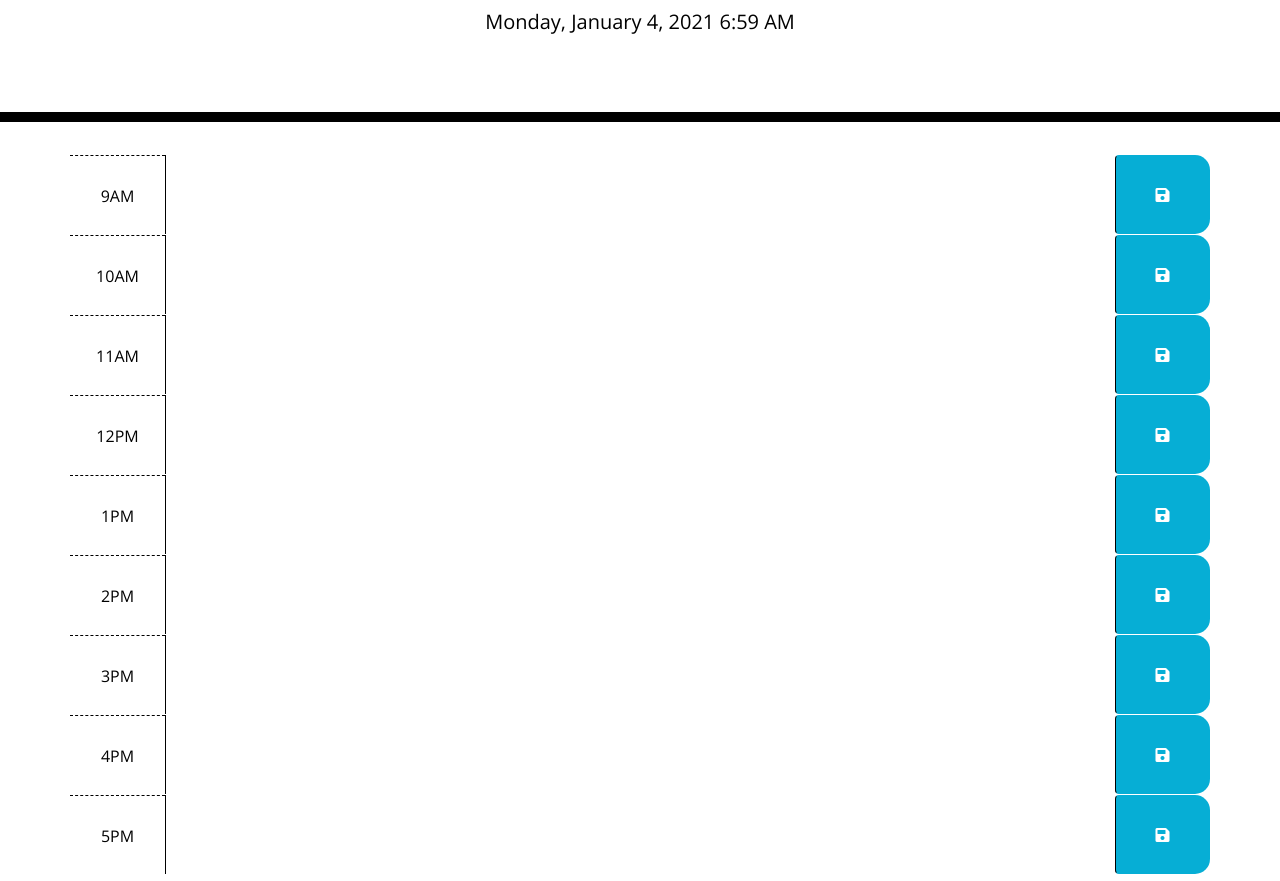
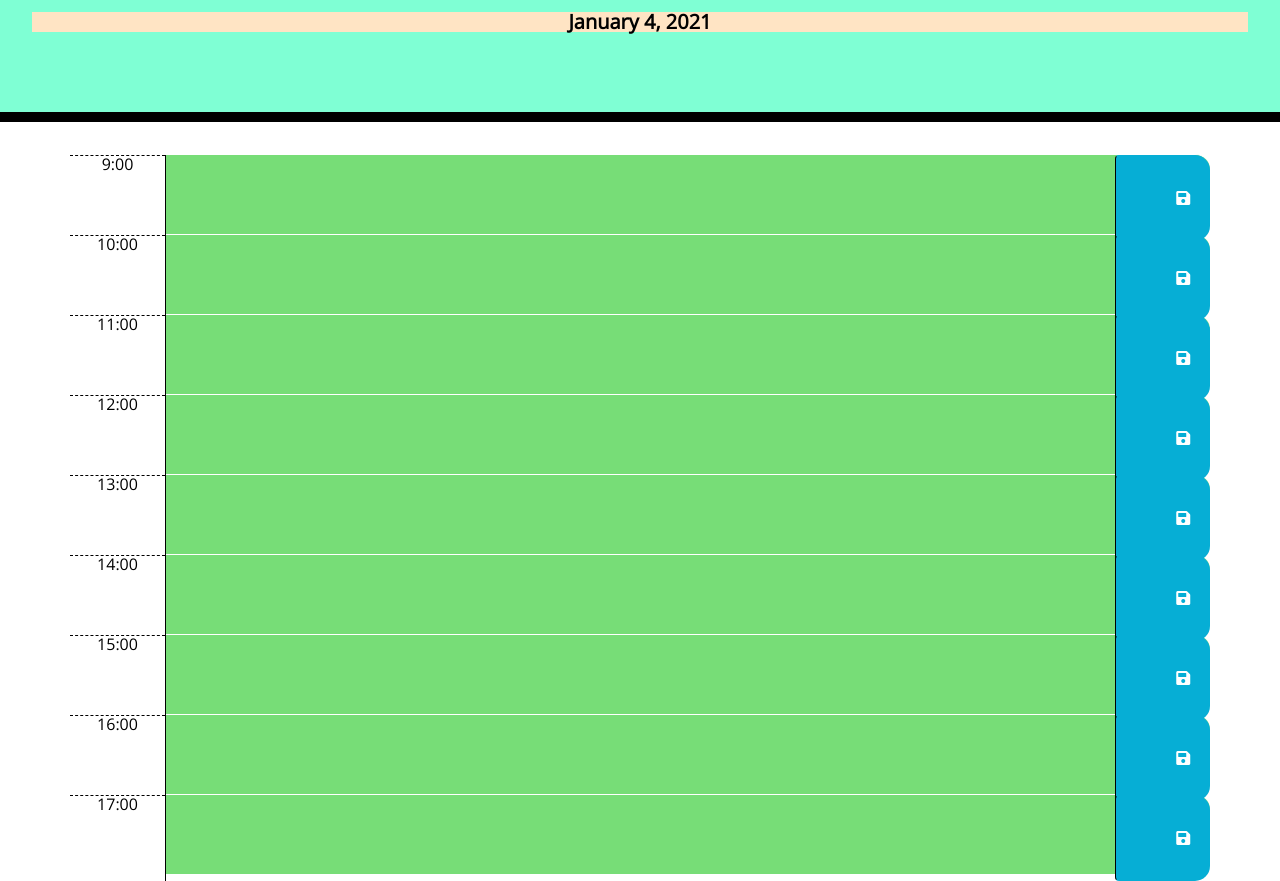
Before and after one commit to CodeGuy5280/DayPlanner, a plain HTML site: page index.html in a window 1280 px wide. Shown: the part 182-1063 px from the top of the page. Drawn offline with nearby package versions, Linux system fonts and the light colour scheme.

Commit message:
Finished assignment.

```diff
--- a/index.html
+++ b/index.html
@@ -28,82 +28,71 @@
       <p class="lead">A simple calendar app for scheduling your work day</p>
       <p id="currentDay" class="lead"></p>
     </header>
-    <div class="container">
 
-
-
+    <div class="container" id="time-slots">
       <!-- Timeblocks go here -->
       <div id="hour-9" class="row time-block">
-        <div class="col-md-1 hour">
-          9AM
-        </div>
-        <textarea class="col-md-10 description">
-        </textarea>
-        <button class="btn saveBtn col-md-1"><i class="fas fa-save"></i></button>
+        <div class="col-md-1 hour">9:00</div>
+        <textarea class="col-md-10 description"></textarea>
+        <button class="btn saveBtn col-md-1">
+          <i class="fas fa-save"></i>
+        </button>
       </div>
       <div id="hour-10" class="row time-block">
-        <div class="col-md-1 hour">
-          10AM
-        </div>
-        <textarea class="col-md-10 description">
-        </textarea>
-        <button class="btn saveBtn col-md-1"><i class="fas fa-save"></i></button>
+        <div class="col-md-1 hour">10:00</div>
+        <textarea class="col-md-10 description"></textarea>
+        <button class="btn saveBtn col-md-1">
+          <i class="fas fa-save"></i>
+        </button>
       </div>
       <div id="hour-11" class="row time-block">
-        <div class="col-md-1 hour">
-          11AM
-        </div>
-        <textarea class="col-md-10 description">
-        </textarea>
-        <button class="btn saveBtn col-md-1"><i class="fas fa-save"></i></button>
+        <div class="col-md-1 hour">11:00</div>
+        <textarea class="col-md-10 description"></textarea>
+        <button class="btn saveBtn col-md-1">
+          <i class="fas fa-save"></i>
+        </button>
       </div>
       <div id="hour-12" class="row time-block">
-        <div class="col-md-1 hour">
-          12PM
-        </div>
-        <textarea class="col-md-10 description">
-        </textarea>
-        <button class="btn saveBtn col-md-1"><i class="fas fa-save"></i></button>
+        <div class="col-md-1 hour">12:00</div>
+        <textarea class="col-md-10 description"></textarea>
+        <button class="btn saveBtn col-md-1">
+          <i class="fas fa-save"></i>
+        </button>
       </div>
-      <div id="hour-1" class="row time-block">
-        <div class="col-md-1 hour">
-          1PM
-        </div>
-        <textarea class="col-md-10 description">
-        </textarea>
-        <button class="btn saveBtn col-md-1"><i class="fas fa-save"></i></button>
+      <div id="hour-13" class="row time-block">
+        <div class="col-md-1 hour">13:00</div>
+        <textarea class="col-md-10 description"></textarea>
+        <button class="btn saveBtn col-md-1">
+          <i class="fas fa-save"></i>
+        </button>
       </div>
-      <div id="hour-2" class="row time-block">
-        <div class="col-md-1 hour">
-          2PM
-        </div>
-        <textarea class="col-md-10 description">
-        </textarea>
-        <button class="btn saveBtn col-md-1"><i class="fas fa-save"></i></button>
+      <div id="hour-14" class="row time-block">
+        <div class="col-md-1 hour">14:00</div>
+        <textarea class="col-md-10 description"></textarea>
+        <button class="btn saveBtn col-md-1">
+          <i class="fas fa-save"></i>
+        </button>
       </div>
-      <div id="hour-3" class="row time-block">
-        <div class="col-md-1 hour">
-          3PM
-        </div>
-        <textarea class="col-md-10 description">
-        </textarea>
-        <button class="btn saveBtn col-md-1"><i class="fas fa-save"></i></button>
+      <div id="hour-15" class="row time-block">
+        <div class="col-md-1 hour">15:00</div>
+        <textarea class="col-md-10 description"></textarea>
+        <button class="btn saveBtn col-md-1">
+          <i class="fas fa-save"></i>
+        </button>
       </div>
-      <div id="hour-4" class="row time-block">
-        <div class="col-md-1 hour">
-          4PM
-        </div>
-        <textarea class="col-md-10 description">
-        </textarea>
-        <button class="btn saveBtn col-md-1"><i class="fas fa-save"></i></button>
+      <div id="hour-16" class="row time-block">
+        <div class="col-md-1 hour">16:00</div>
+        <textarea class="col-md-10 description"></textarea>
+        <button class="btn saveBtn col-md-1">
+          <i class="fas fa-save"></i>
+        </button>
       </div>
-      <div id="hour-5" class="row time-block">
-        <div class="col-md-1 hour">
-          5PM
-        </div>
-        <textarea class="col-md-10 description">
-        </textarea>
-        <button class="btn saveBtn col-md-1"><i class="fas fa-save"></i></button>
+      <div id="hour-17" class="row time-block">
+        <div class="col-md-1 hour">17:00</div>
+        <textarea class="col-md-10 description"></textarea>
+        <button class="btn saveBtn col-md-1">
+          <i class="fas fa-save"></i>
+        </button>
       </div>
     </div>
 
--- a/script.js
+++ b/script.js
@@ -1,83 +1,46 @@
-// var saveBtn = document.getElementsByClassName("saveBtn");
-// var userInput = document.getElementsByClassName("description")
+//Updates the date for the calendar
+var currDay = document.getElementById("currentDay");
+currDay.innerHTML = moment().format("LL");
 
+//On click function for save button
+$(".saveBtn").on("click", function (event) {
+  event.preventDefault(); // used so page doesnt refresh, saves events to calendar
+  var time = $(this).parent().attr("id");
+  var value = $(this).siblings(".description").val();
+  localStorage.setItem(time, value);
+});
 
+//Function that compares current hour to the current time
+function hourChange() {
+  var timeCurrent = moment().hours();
+  $(".time-block").each(function () {
+    console.log(timeCurrent); // 12 hour time or 24 hour
 
+    var compareHour = parseInt($(this).attr("id").split("-")[1]);
+    console.log(compareHour); // 12 hour or 24 hour
+    if (compareHour < timeCurrent) {
+      $(this).addClass("past");
+    } else if (compareHour === timeCurrent) {
+      $(this).addClass("present");
+      $(this).removeClass("past");
+    } else if (compareHour > timeCurrent) {
+      $(this).addClass("future");
+      $(this).removeClass("present");
+      $(this).removeClass("past");
+    }
+  });
+}
+//Runs the function above
+hourChange();
+var timeChecker = setInterval(hourChange, 15000);
 
-$(document).ready(function() {
-	const m = moment();
-	$("#currentDay").html(moment().format("LLLL"));
-	console.log(moment());
-	console.log(m.format("LLLL"));
-
-// moment(?).isBefore(your current hours var) for past
-// moment(?).isAfter(your current hours var) for future
-// moment(?).isSame(your current hours var) for present
-
-//use of json to parse the item planner to local storage w/c.log
-var planner = JSON.parse(localStorage.getItem("planner")) || initializePlanner();
-	console.log(planner);
-//loop for time
-	for (var time in planner) {
-		console.log(time, planner[time]);
-		var tr = $("<tr>")
-			// .addClass("row time-block");
-		var tdTime = $("<td>")
-			.addClass("hour")
-			.text(time);
-		var tdEvent = $("<td>")
-			.addClass("textArea");
-        //used for determining the time
-		var thisTime;
-
-		if (moment(time, "h a").isSame(moment(), "hour")) {
-			thisTime = "present";
-		} else if (moment(time, "h a").isAfter(moment())) {
-			thisTime = "future";
-		} else if (moment(time, "h a").isBefore(moment())) {
-			thisTime = "past";
-		}
-        //event Text/textarea
-		var eventText = $("<textarea>")
-			.addClass("description") // col-md
-			.addClass(thisTime)
-			.attr("data-time", time)
-			.val(planner[time]);
-		tdEvent.append(eventText);
-        //submit saveBtn
-		var tdSubmit = $("<td>").addClass("saveBtn");
-
-		// tr.append(tdTime, tdEvent, tdSubmit);
-
-		$("#myPlanner").append(tr);
-		//#myPlanner
-	}
-
-	function initializePlanner() {
-		var tempPlanner = {};
-
-		for (var i = 8; i < 18; i++) {
-
-			tempPlanner[moment(i, "H").format("h a")] = "";
-		}
-		//.container
-		return tempPlanner;
-	}
-
-	$(".saveBtn").on("click", function() {
-		//location of proper values to be stored for saveBtn
-		var time = $(this)
-			.parent()
-			.find(".description")
-			.attr("data-time");
-		var text = $(this)
-			.parent()
-			.find(".description")
-			.val();
-		console.log(time, text);
-
-		planner[time] = text;
-
-		localStorage.setItem("planner", JSON.stringify(planner));
-	});
-});
+//Finds location in local storage for each hour listing
+$("#hour-9 .description").val(localStorage.getItem("hour-9"));
+$("#hour-10 .description").val(localStorage.getItem("hour-10"));
+$("#hour-11 .description").val(localStorage.getItem("hour-11"));
+$("#hour-12 .description").val(localStorage.getItem("hour-12"));
+$("#hour-13 .description").val(localStorage.getItem("hour-13"));
+$("#hour-14 .description").val(localStorage.getItem("hour-14"));
+$("#hour-15 .description").val(localStorage.getItem("hour-15"));
+$("#hour-16 .description").val(localStorage.getItem("hour-16"));
+$("#hour-17 .description").val(localStorage.getItem("hour-17"));
--- a/style.css
+++ b/style.css
@@ -19,6 +19,7 @@ textarea {
   color: black;
   border-radius: 0;
   border-bottom: 10px solid black;
+  background-color: aquamarine;
 }
 
 .description {
@@ -42,16 +43,19 @@ textarea {
   border-top: 1px dashed #000000;
 }
 
+/*Background of time-slot if they are past the current time */
 .past {
   background-color: #d3d3d3;
   color: white;
 }
 
+/*Changes background if it is the current time */
 .present {
   background-color: #ff6961;
   color: white;
 }
 
+/*Changes background if ahead of the current time */
 .future {
   background-color: #77dd77;
   color: white;
@@ -69,3 +73,9 @@ textarea {
   font-size: 20px;
   transition: all 0.3s ease-in-out;
 }
+
+#currentDay {
+  background-color: bisque;
+  font-weight: bold;
+  font-size: 45 px;
+}
```
